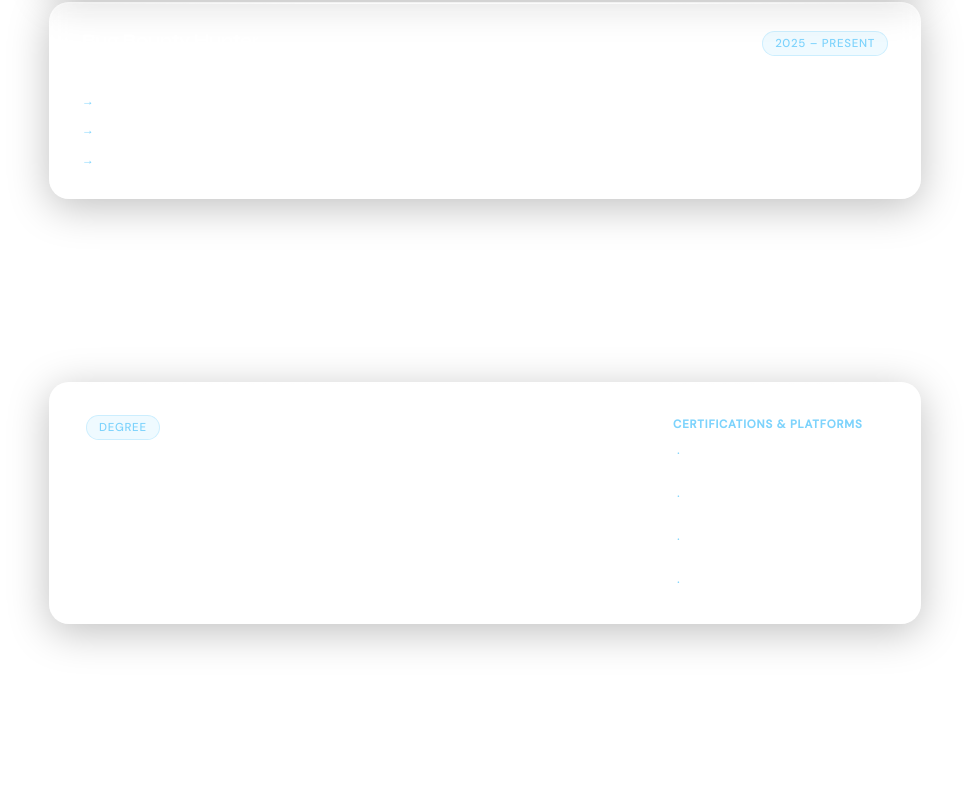
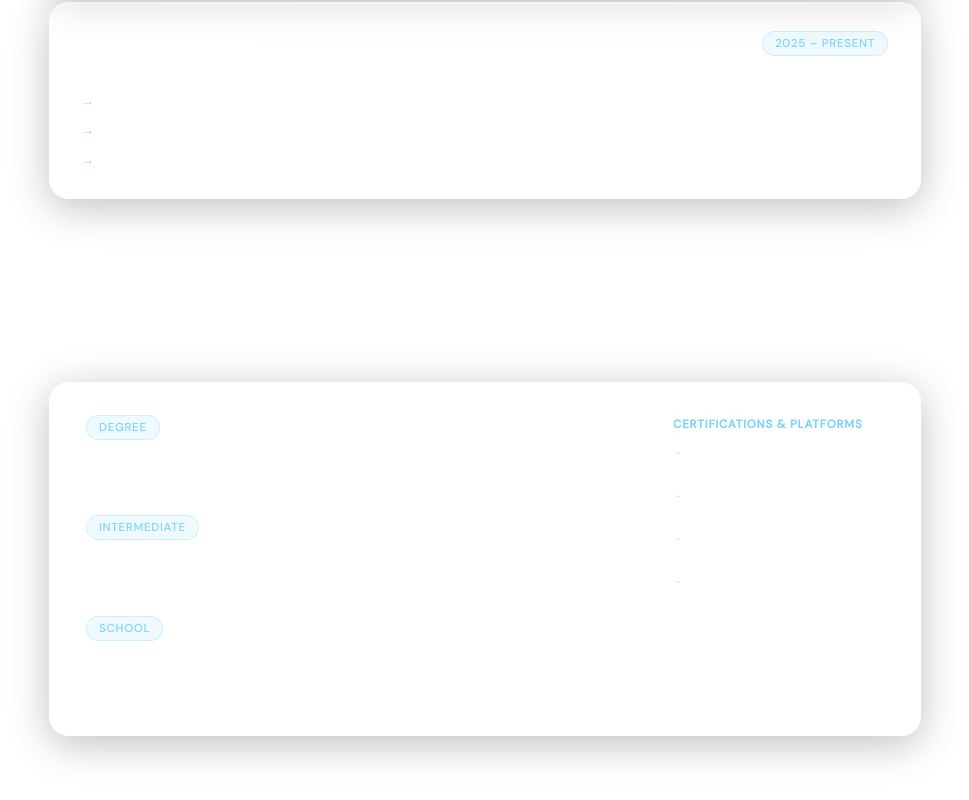
Before and after one commit to Premchand-007/Portfolio, a React (Vite) app: page / in a window 1280 px wide. Shown: the part 1435-2235 px from the top of the page, without its empty margins (155-1124 px from the left). Before the commit the page ends 2139 px from the top, so only its background shows below. Built offline with nearby package versions, Linux system fonts and the light colour scheme.

Commit message:
chaned the education section

```diff
--- a/src/pages/Home.jsx
+++ b/src/pages/Home.jsx
@@ -147,11 +147,27 @@ export default function Home() {
         <motion.div className="glass-card edu-card" {...fadeUp(0.15)}>
           <div className="edu-inner">
             <div>
-              <span className="tag" style={{ marginBottom: 10, display: 'inline-block' }}>
+              <span className="tag" style={{ marginBottom: 6, display: 'inline-block' }}>
                 Degree
               </span>
               <h3 className="edu-degree">Integrated M.Tech — Computer Science(Cyber Security)</h3>
               <p className="edu-school">VIT Bhopal University&nbsp;·&nbsp; 3rd year Student</p>
+
+              {/* Intermediate */}
+
+              <span className="tag" style={{ marginBottom: 6,  marginTop: 14, display: 'inline-block' }}>
+                Intermediate
+              </span>
+              <h3 className="edu-degree">Sri Chaitanya Junior College</h3>
+              <p className="edu-school">Intermediate&nbsp;·&nbsp; 2024</p>
+
+              {/* School */}
+
+              <span className="tag" style={{ marginBottom: 6,  marginTop: 14, display: 'inline-block' }}>
+                School
+              </span>
+              <h3 className="edu-degree">kendriya Vidyalaya No.1 Uppal</h3>
+              <p className="edu-school">CBSE&nbsp;·&nbsp; 2022</p>
             </div>
             <div className="edu-certs">
               <p className="edu-cert-label">Certifications &amp; Platforms</p>
```
